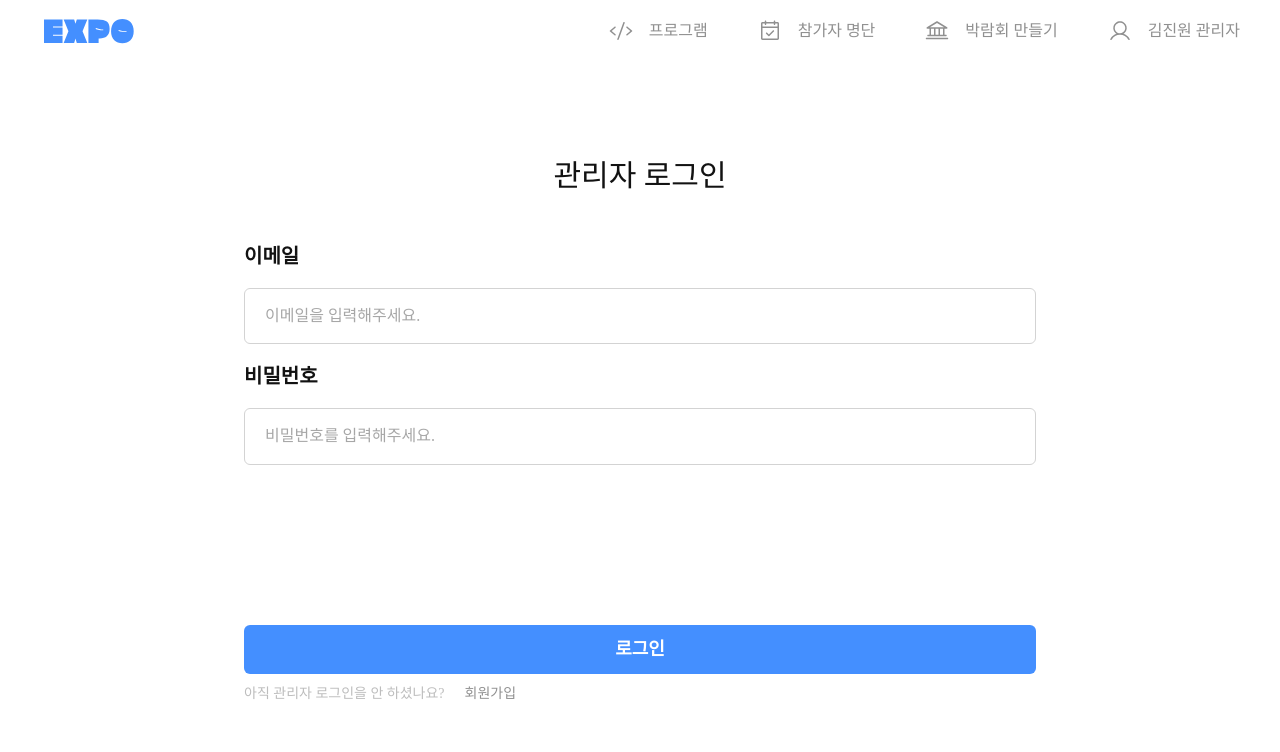
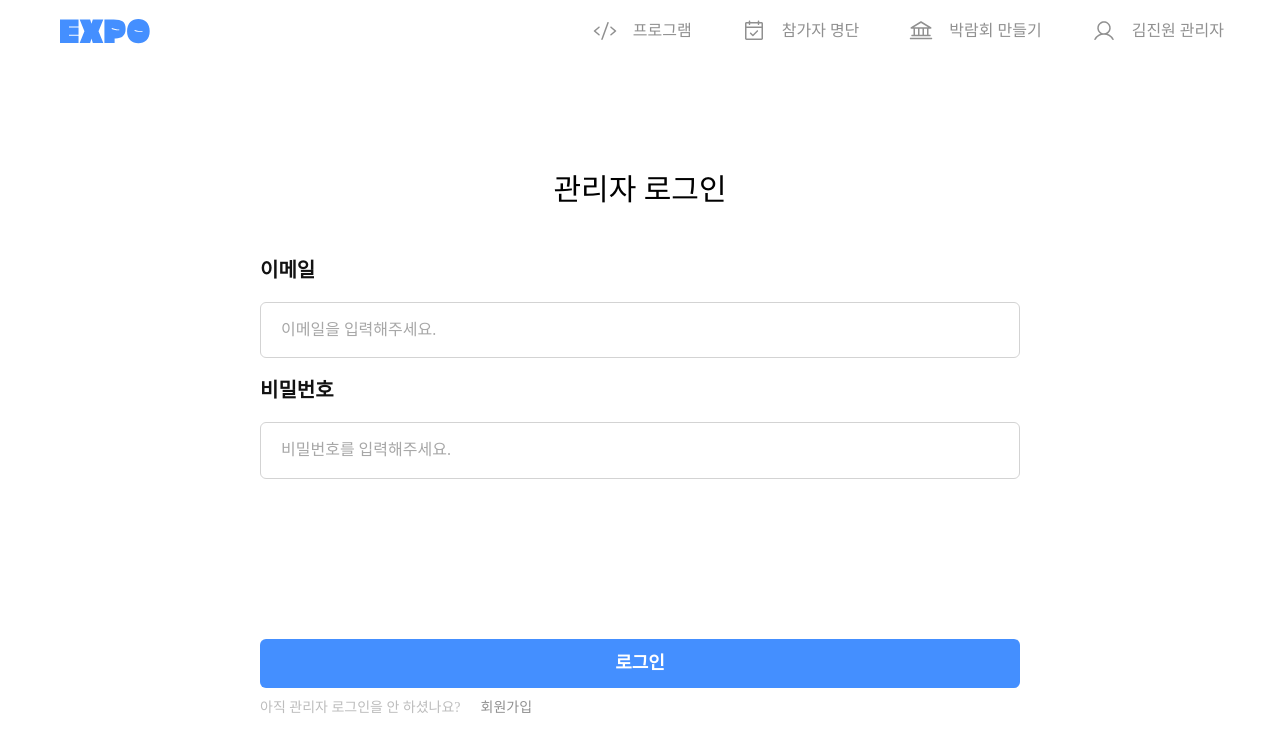
Before and after one commit to School-of-Company/Expo-Client, a Next.js app: page /signIn in a window 1280 px wide. Shown: the top 752 px of the page. Built offline with nearby package versions, Linux system fonts and the light colour scheme.

Commit message:
💄Fix: page x padding

```diff
--- a/src/views/SMS/ui/SMS/index.tsx
+++ b/src/views/SMS/ui/SMS/index.tsx
@@ -6,7 +6,7 @@ const SMS = () => {
   return (
     <div className="flex h-screen flex-col gap-[30px] mobile:gap-5">
       <Header />
-      <div>
+      <div className="px-5">
         <SMSContainer />
       </div>
     </div>
--- a/src/views/main/ui/main/index.tsx
+++ b/src/views/main/ui/main/index.tsx
@@ -6,7 +6,7 @@ const Main = () => {
   return (
     <div className="flex h-screen flex-col gap-[30px] mobile:gap-0">
       <Header />
-      <div className="mx-auto max-w-[1200px] flex-1 overflow-auto mobile:mx-5">
+      <div className="mx-auto max-w-[1200px] flex-1 overflow-auto px-5">
         <ExpoListContainer />
       </div>
     </div>
--- a/src/views/signIn/ui/signIn/index.tsx
+++ b/src/views/signIn/ui/signIn/index.tsx
@@ -7,7 +7,7 @@ const SignIn = () => {
     <div className="flex min-h-screen flex-col">
       <Header />
       <div className="flex flex-grow items-center justify-center">
-        <div className="w-full max-w-[792px]">
+        <div className="mt-8 w-full max-w-[792px] px-5">
           <SignInContainer />
         </div>
       </div>
--- a/src/views/signUp/ui/signUp/index.tsx
+++ b/src/views/signUp/ui/signUp/index.tsx
@@ -7,7 +7,7 @@ const SignUp = () => {
     <div className="flex min-h-screen flex-col">
       <Header />
       <div className="flex flex-grow items-center justify-center">
-        <div className="w-full max-w-[792px]">
+        <div className="mt-8 w-full max-w-[792px] px-5">
           <SignUpContainer />
         </div>
       </div>
--- a/src/widgets/SMS/ui/SMSContainer/index.tsx
+++ b/src/widgets/SMS/ui/SMSContainer/index.tsx
@@ -12,7 +12,7 @@ export default function Write() {
     <div className="relative mx-auto flex w-full max-w-[792px] flex-1 flex-col pb-5">
       <div className="flex flex-1 flex-col gap-[62px]">
         <SMSHeader />
-        <div className="space-y-[40px] mobile:px-5">
+        <div className="space-y-[40px]">
           <TextArea
             title="제목"
             placeholder="제목 입력"
--- a/src/widgets/layout/ui/Header/index.tsx
+++ b/src/widgets/layout/ui/Header/index.tsx
@@ -4,7 +4,7 @@ import { Logo, Navigation } from '@/entities/layout/Header';
 const Header = () => {
   return (
     <div className="mx-auto flex w-full py-5">
-      <div className="mx-auto flex w-[1200px] items-center justify-between mobile:px-5">
+      <div className="mx-auto flex w-[1200px] items-center justify-between px-5">
         <Logo />
         <Navigation />
       </div>
--- a/src/widgets/signIn/ui/signIn/index.tsx
+++ b/src/widgets/signIn/ui/signIn/index.tsx
@@ -6,7 +6,7 @@ const SignInContainer = () => {
   return (
     <div>
       <div className="space-y-[50px]">
-        <p className="text-center text-h1 text-black">관리자 로그인</p>
+        <p className="text-center text-h1">관리자 로그인</p>
         <SignInForm />
       </div>
       <SignupPrompt />
```
